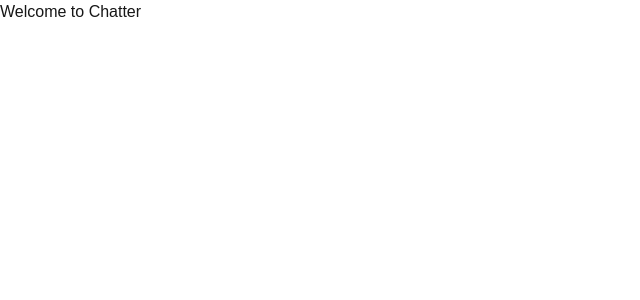
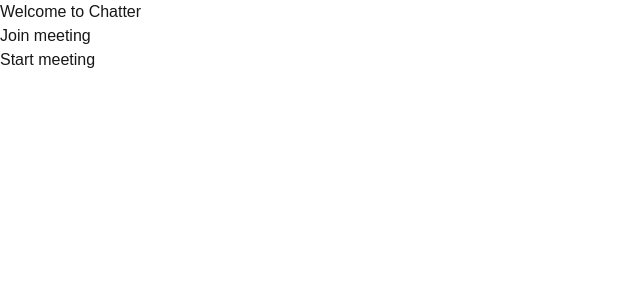
Before and after one commit to Tosin-dotcom/chatter-frontend, a Next.js app: page / in a window 1280 px wide. Shown: the top 300 px of the page, without its empty margins (0-640 px from the left). Built offline with nearby package versions, Linux system fonts and the light colour scheme.

Commit message:
little change

```diff
--- a/src/app/page.js
+++ b/src/app/page.js
@@ -5,6 +5,9 @@
 
     <div>
       <h1>Welcome to Chatter</h1>
+
+      <h1>Join meeting</h1>
+      <h2>Start meeting</h2>
     </div>
 
   );
```
